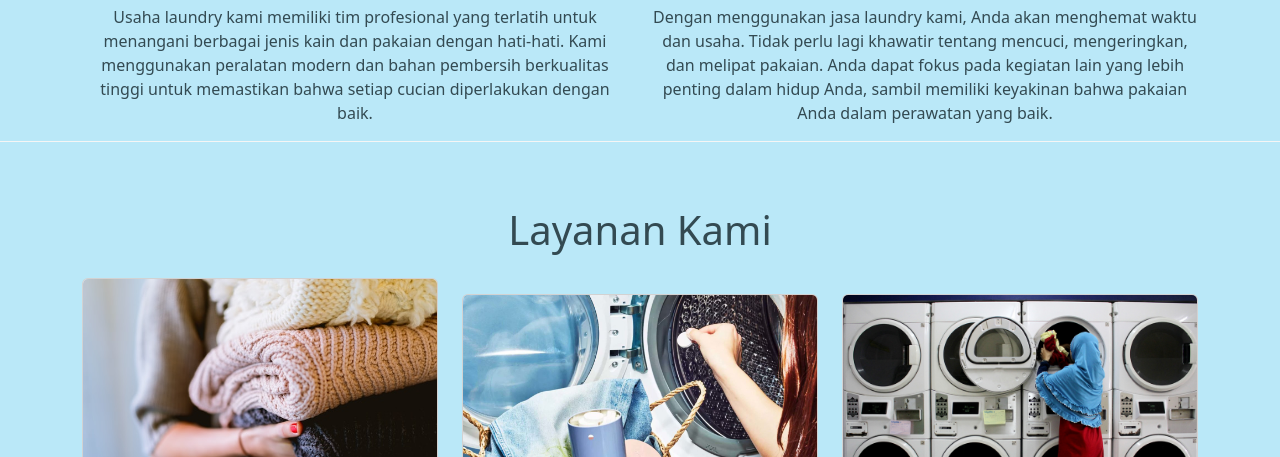
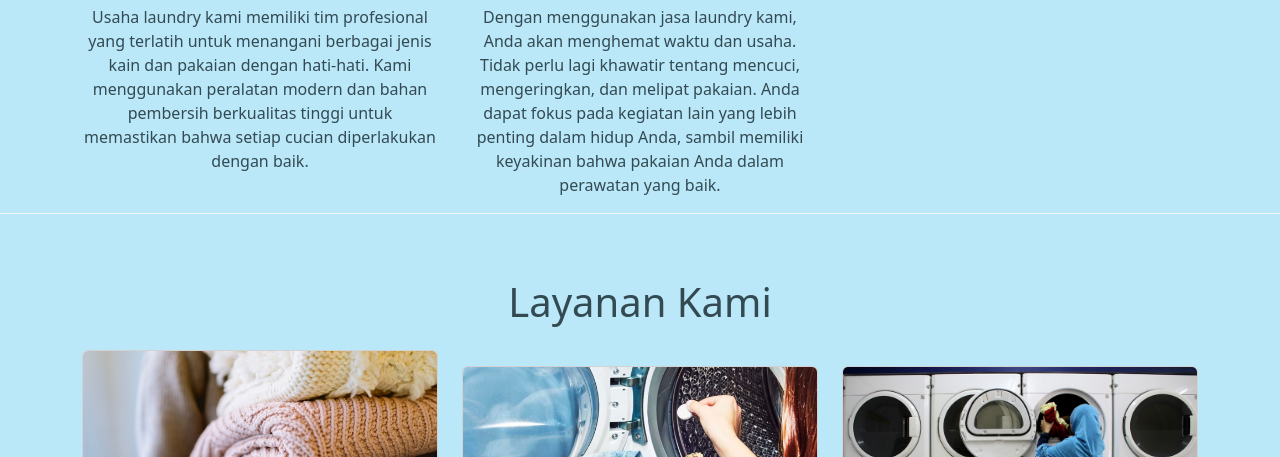
Before and after one commit to hutrianto11/landingpage, a plain HTML site: page index.html in a window 1280 px wide. Shown: the part 643-1100 px from the top of the page. Drawn offline with nearby package versions, Linux system fonts and the light colour scheme.

Commit message:
ubah about

```diff
--- a/index.html
+++ b/index.html
@@ -55,13 +55,13 @@
           </div>
         </div>
         <div class="row text-center mt-3">
-          <div class="col">
+          <div class="col-md-4">
             <p style="color: #334a52">
               Usaha laundry kami memiliki tim profesional yang terlatih untuk menangani berbagai jenis kain dan pakaian dengan hati-hati. Kami menggunakan peralatan modern dan bahan pembersih berkualitas tinggi untuk memastikan bahwa setiap
               cucian diperlakukan dengan baik.
             </p>
           </div>
-          <div class="col">
+          <div class="col-md-4">
             <p style="color: #334a52">
               Dengan menggunakan jasa laundry kami, Anda akan menghemat waktu dan usaha. Tidak perlu lagi khawatir tentang mencuci, mengeringkan, dan melipat pakaian. Anda dapat fokus pada kegiatan lain yang lebih penting dalam hidup Anda,
               sambil memiliki keyakinan bahwa pakaian Anda dalam perawatan yang baik.
--- a/style.css
+++ b/style.css
@@ -5,6 +5,7 @@
 body {
   background-color: #bae8f8;
 }
+
 #about {
   border-bottom: 1px solid whitesmoke;
 }
```
